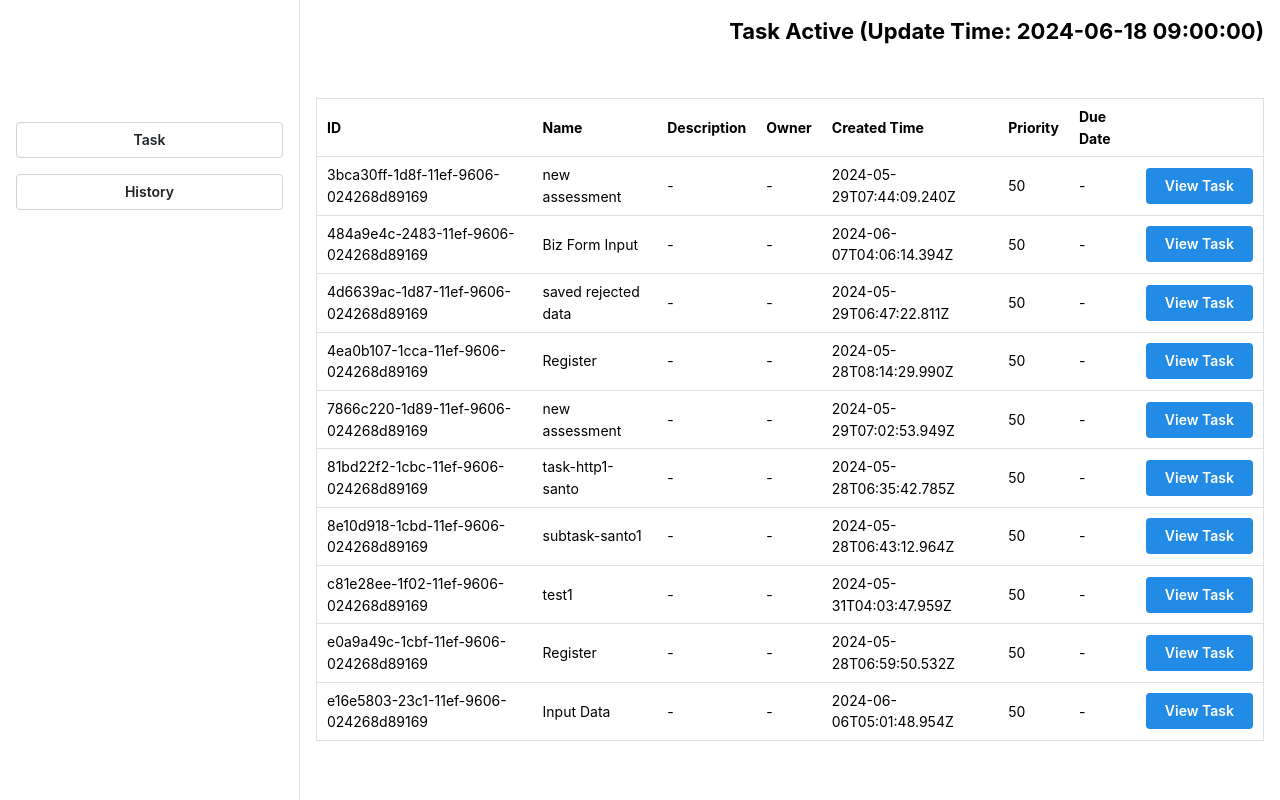
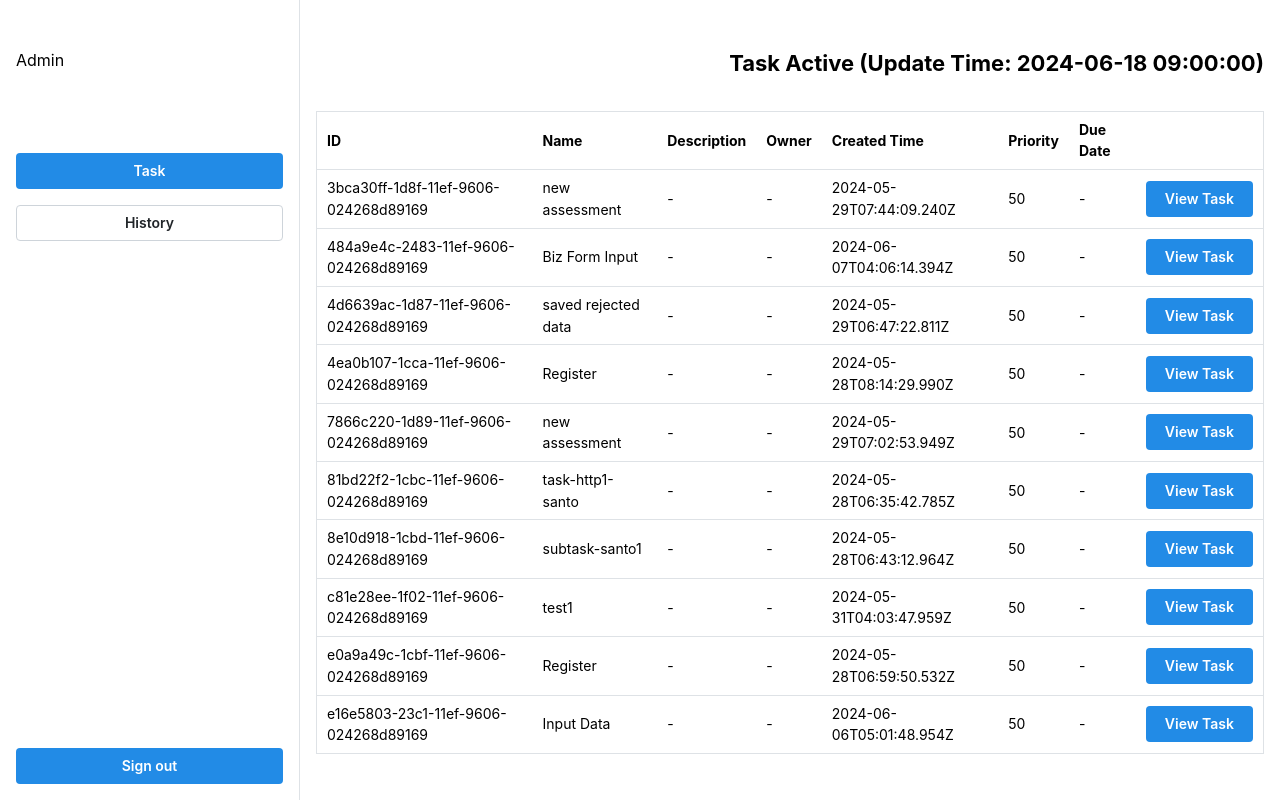
Before and after one commit to satriokw/modelador, a Next.js app: page /form in a window 1280 px wide. Built offline with nearby package versions, Linux system fonts and the light colour scheme.

Commit message:
feat: sidebar

```diff
--- a/src/pages/form/index.tsx
+++ b/src/pages/form/index.tsx
@@ -1,4 +1,13 @@
-import { AppShell, Button, Flex, Stack, Table, Title } from "@mantine/core";
+import {
+  AppShell,
+  Button,
+  Flex,
+  Grid,
+  Stack,
+  Table,
+  Text,
+  Title,
+} from "@mantine/core";
 import { useDisclosure } from "@mantine/hooks";
 import allTasksData from "@/data/tasks.json";
 import { useRouter } from "next/router";
@@ -34,27 +43,26 @@ export default function FormIndexPage() {
       padding="md"
     >
       <AppShell.Navbar p="md">
-        <Stack
-          h={300}
-          bg="var(--mantine-color-body)"
-          align="stretch"
-          justify="center"
-          gap="md"
-        >
-          <Button variant="default">Task</Button>
-          <Button variant="default">History</Button>
+        <Stack mih="100%" justify="space-between">
+          <Stack align="stretch" justify="center" gap="md">
+            <Text mt="xl" mb="4rem">
+              Admin
+            </Text>
+            <Button>Task</Button>
+            <Button variant="default">History</Button>
+          </Stack>
+          <Button fullWidth>Sign out</Button>
         </Stack>
       </AppShell.Navbar>
 
       <AppShell.Main>
         <Flex
-          mih={50}
           gap="md"
           justify="flex-end"
           align="flex-start"
           direction="row"
           wrap="wrap"
-          mb={32}
+          my={32}
         >
           <Title order={3}>
             Task Active (Update Time: 2024-06-18 09:00:00)
```
Also changed, not shown: src/pages/form/[id].tsx (+15 -9 lines).
